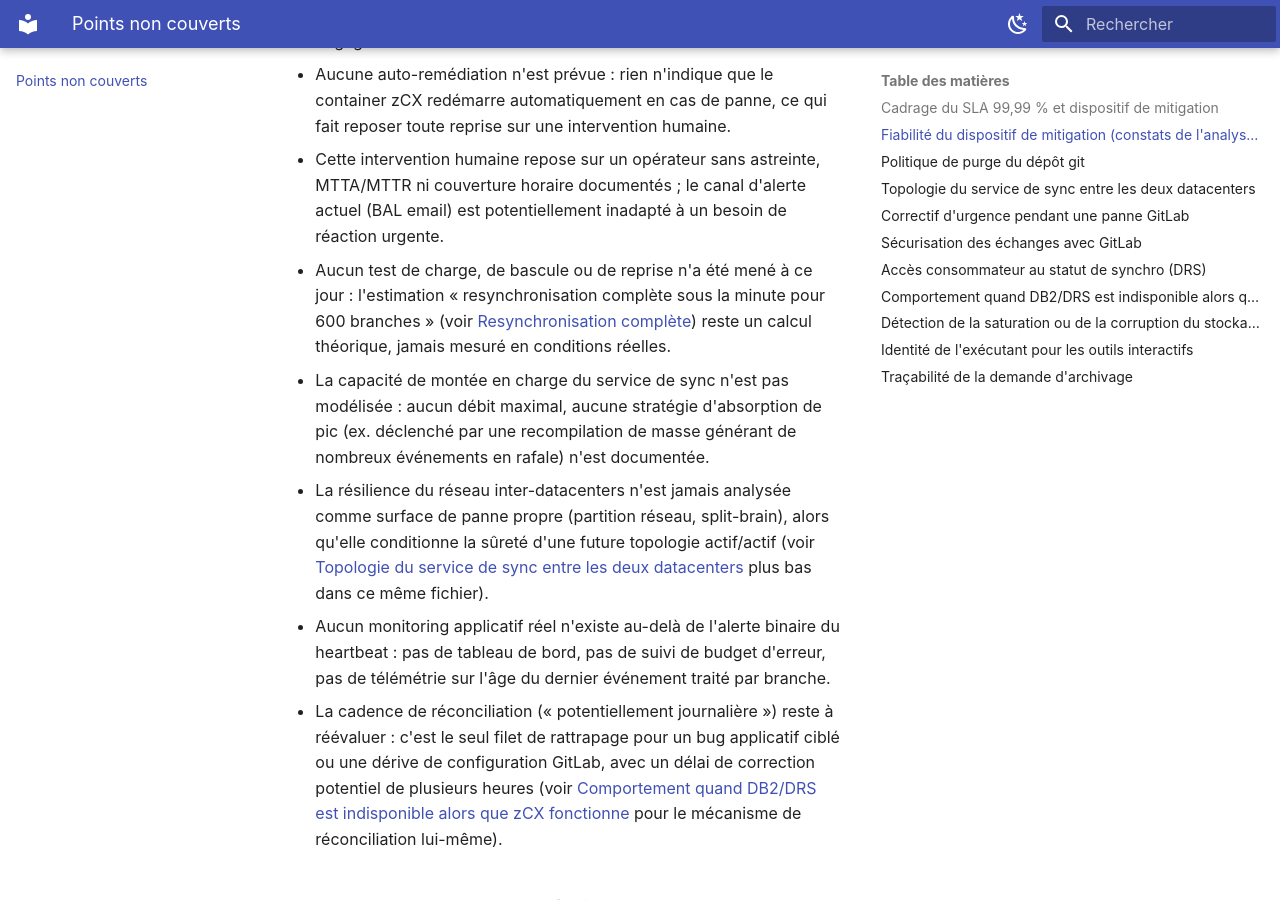
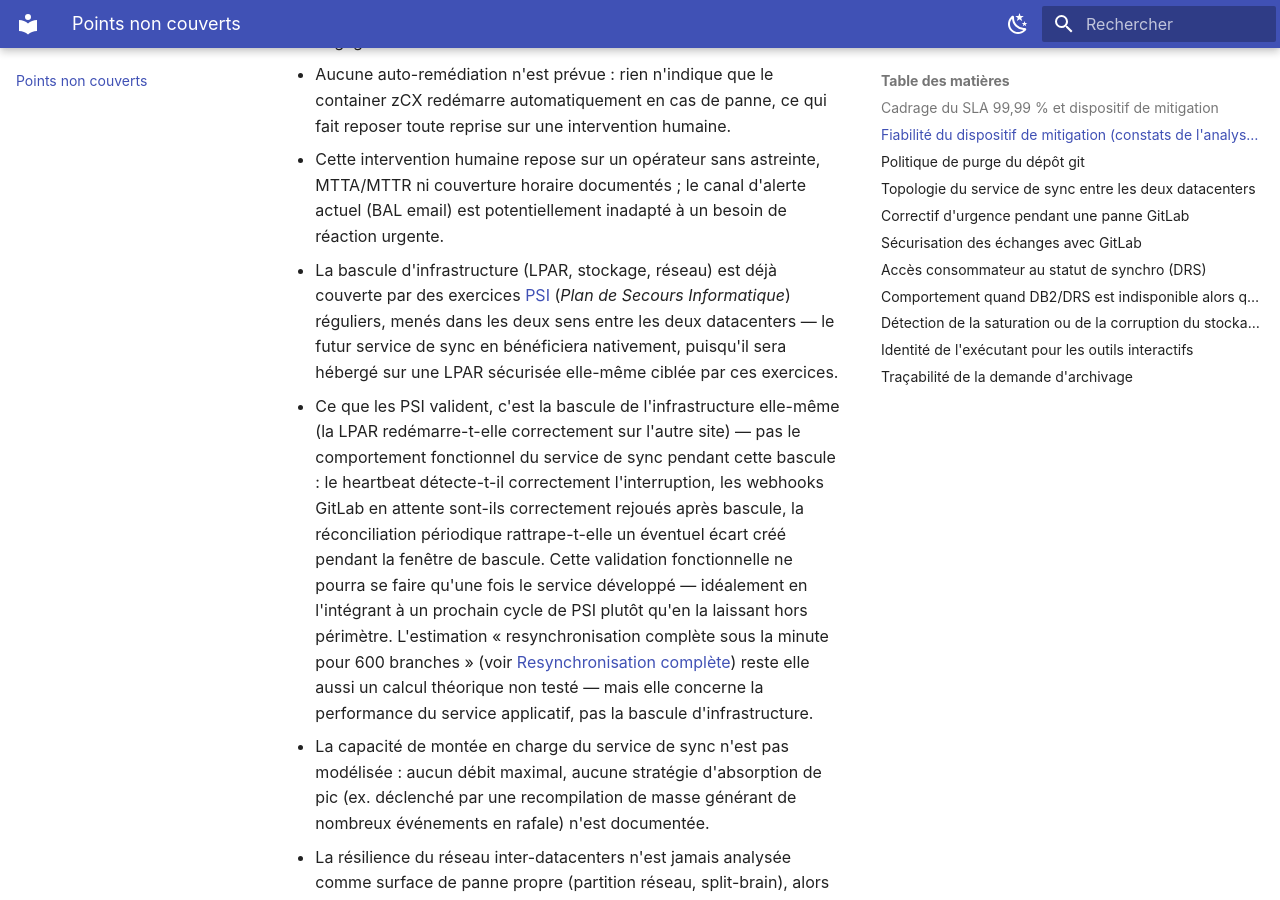
Before and after one commit to namnetes/openz_uss-mirror, an MkDocs documentation site: the page built from docs/points-ouverts.md, in a window 1280 px wide and 900 px high, scrolled down 1424 px. Built offline with MkDocs 1.6.1 and Material for MkDocs 9.7.7, drawn with Linux system fonts in a browser that asks for light colours.

Commit message:
docs: precision PSI - couverture infra vs validation fonctionnelle du service de sync

```diff
--- a/docs/points-ouverts.md
+++ b/docs/points-ouverts.md
@@ -21,7 +21,8 @@
 - Aucun RTO ni RPO n'est formellement engagé pour le service de synchronisation ni pour la procédure de resynchronisation — les seuls chiffres documentés (heartbeat, fenêtre de grâce GitLab, cadence de réconciliation) sont des délais de détection, jamais des engagements de résolution.
 - Aucune auto-remédiation n'est prévue : rien n'indique que le container zCX redémarre automatiquement en cas de panne, ce qui fait reposer toute reprise sur une intervention humaine.
 - Cette intervention humaine repose sur un opérateur sans astreinte, MTTA/MTTR ni couverture horaire documentés ; le canal d'alerte actuel (BAL email) est potentiellement inadapté à un besoin de réaction urgente.
-- Aucun test de charge, de bascule ou de reprise n'a été mené à ce jour : l'estimation « resynchronisation complète sous la minute pour 600 branches » (voir [Resynchronisation complète](architecture/gestion-incidents.md#resynchronisation-complete)) reste un calcul théorique, jamais mesuré en conditions réelles.
+- La bascule d'infrastructure (LPAR, stockage, réseau) est déjà couverte par des exercices [PSI](glossaire.md#psi-plan-de-secours-informatique) (*Plan de Secours Informatique*) réguliers, menés dans les deux sens entre les deux datacenters — le futur service de sync en bénéficiera nativement, puisqu'il sera hébergé sur une LPAR sécurisée elle-même ciblée par ces exercices.
+- Ce que les PSI valident, c'est la bascule de l'infrastructure elle-même (la LPAR redémarre-t-elle correctement sur l'autre site) — pas le comportement fonctionnel du service de sync pendant cette bascule : le heartbeat détecte-t-il correctement l'interruption, les webhooks GitLab en attente sont-ils correctement rejoués après bascule, la réconciliation périodique rattrape-t-elle un éventuel écart créé pendant la fenêtre de bascule. Cette validation fonctionnelle ne pourra se faire qu'une fois le service développé — idéalement en l'intégrant à un prochain cycle de PSI plutôt qu'en la laissant hors périmètre. L'estimation « resynchronisation complète sous la minute pour 600 branches » (voir [Resynchronisation complète](architecture/gestion-incidents.md#resynchronisation-complete)) reste elle aussi un calcul théorique non testé — mais elle concerne la performance du service applicatif, pas la bascule d'infrastructure.
 - La capacité de montée en charge du service de sync n'est pas modélisée : aucun débit maximal, aucune stratégie d'absorption de pic (ex. déclenché par une recompilation de masse générant de nombreux événements en rafale) n'est documentée.
 - La résilience du réseau inter-datacenters n'est jamais analysée comme surface de panne propre (partition réseau, split-brain), alors qu'elle conditionne la sûreté d'une future topologie actif/actif (voir [Topologie du service de sync entre les deux datacenters](#topologie-du-service-de-sync-entre-les-deux-datacenters) plus bas dans ce même fichier).
 - Aucun monitoring applicatif réel n'existe au-delà de l'alerte binaire du heartbeat : pas de tableau de bord, pas de suivi de budget d'erreur, pas de télémétrie sur l'âge du dernier événement traité par branche.
```
Also changed, not shown: docs/architecture/resilience/index.md (+1 -1 lines), docs/glossaire.md (+3 -0 lines).
